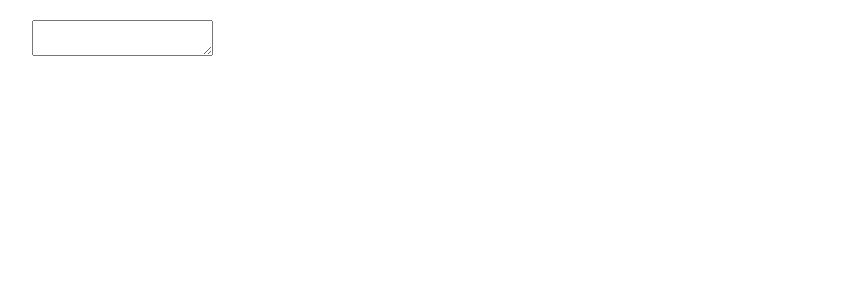
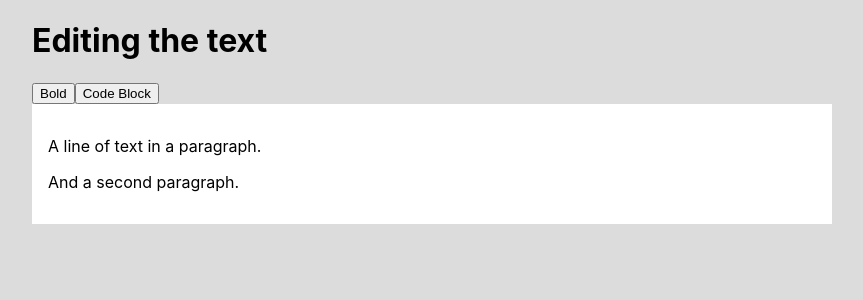
Before and after one commit to wok/slate-test, a React (Create React App) app: page / in a window 1280 px wide. Shown: the top 300 px of the page, without its empty margins (208-1071 px from the left). Built offline with nearby package versions, Linux system fonts and the light colour scheme.

Commit message:
Tutorial complete

```diff
--- a/package.json
+++ b/package.json
@@ -9,7 +9,8 @@
     "react": "^17.0.2",
     "react-dom": "^17.0.2",
     "react-scripts": "5.0.0",
-    "web-vitals": "^2.1.4"
+    "slate": "^0.72.8",
+    "slate-react": "^0.72.8"
   },
   "scripts": {
     "start": "react-scripts start",
--- a/src/App.css
+++ b/src/App.css
@@ -2,3 +2,8 @@
   margin: 20px auto;
   width: 800px;
 }
+
+.editable {
+  background-color: white;
+  padding: 1rem;
+}
--- a/src/App.js
+++ b/src/App.js
@@ -1,13 +1,170 @@
+import React, { useCallback, useState } from 'react'
+import { createEditor, Editor, Text, Transforms } from 'slate'
+import { Slate, Editable, withReact } from 'slate-react'
 import './App.css';
 
+const initalValue = JSON.parse(localStorage.getItem('content')) || [
+  {
+    type: 'paragraph',
+    children: [{ text: 'A line of text in a paragraph.' }],
+  },
+  {
+    type: 'paragraph',
+    children: [{ text: 'And a second paragraph.' }],
+  },
+];
+
+const CustomEditor = {
+  isBoldMarkActive(editor) {
+    const [match] = Editor.nodes(editor, {
+      match: n => n.bold === true,
+      universal: true,
+    })
+
+    return !!match
+  },
+
+  isCodeBlockActive(editor) {
+    const [match] = Editor.nodes(editor, {
+      match: n => n.type === 'code',
+    })
+
+    return !!match
+  },
+
+  toggleBoldMark(editor) {
+    const isActive = CustomEditor.isBoldMarkActive(editor)
+    Transforms.setNodes(
+      editor,
+      { bold: isActive ? null : true },
+      { match: n => Text.isText(n), split: true }
+    )
+  },
+
+  toggleCodeBlock(editor) {
+    const isActive = CustomEditor.isCodeBlockActive(editor)
+    Transforms.setNodes(
+      editor,
+      { type: isActive ? null : 'code' },
+      { match: n => Editor.isBlock(editor, n) }
+    )
+  },
+}
+
+
 function App() {
+  const [editor] = useState(() => withReact(createEditor()));
+  const [value, setValue] = useState(initalValue);
+  console.log(JSON.stringify(value));
+
+  const handleKeyDown = (event) => {
+    if (!event.ctrlKey) {
+      return;
+    }
+
+    switch (event.key) {
+      case 'c': {
+        event.preventDefault()
+        CustomEditor.toggleCodeBlock(editor);
+        break;
+      }
+
+      case 'b': {
+        event.preventDefault();
+        CustomEditor.toggleBoldMark(editor);
+        break;
+      }
+
+      default:
+        break;
+    }
+  };
+
+  const renderElement = useCallback(props => {
+    switch (props.element.type) {
+      case 'code':
+        return <CodeElement {...props} />
+      default:
+        return <DefaultElement {...props} />
+    }
+  }, [])
+
+  const renderLeaf = useCallback(props => {
+    return <Leaf {...props} />
+  }, []);
+
+  const handleChange = useCallback(newValue => {
+    setValue(newValue);
+    const isAstChange = editor.operations.some(
+      op => 'set_selection' !== op.type
+    )
+    if (isAstChange) {
+      // Save the value to Local Storage.
+      const content = JSON.stringify(newValue)
+      localStorage.setItem('content', content)
+    }
+  }, [editor]);
+
   return (
     <div className="container">
-      <textarea>
-
-      </textarea>
+      <h1>Editing the text</h1>
+      <Slate
+        editor={editor}
+        value={value}
+        onChange={handleChange}
+      >
+        <div>
+          <button
+            onMouseDown={event => {
+              event.preventDefault()
+              CustomEditor.toggleBoldMark(editor)
+            }}
+          >
+            Bold
+          </button>
+          <button
+            onMouseDown={event => {
+              event.preventDefault()
+              CustomEditor.toggleCodeBlock(editor)
+            }}
+          >
+            Code Block
+          </button>
+        </div>
+        <Editable
+          renderElement={renderElement}
+          renderLeaf={renderLeaf}
+          spellCheck={false}
+          onKeyDown={handleKeyDown}
+          className="editable"
+        />
+      </Slate>
    </div>
   );
 }
 
+const CodeElement = props => {
+  return (
+    <pre {...props.attributes}>
+      <code>{props.children}</code>
+    </pre>
+  )
+}
+
+const DefaultElement = props => {
+  return <p {...props.attributes}>{props.children}</p>
+}
+
+// Define a React component to render leaves with bold text.
+const Leaf = props => {
+  return (
+    <span
+      {...props.attributes}
+      style={{ fontWeight: props.leaf.bold ? 'bold' : 'normal' }}
+    >
+      {props.children}
+    </span>
+  )
+}
+
 export default App;
--- a/src/index.css
+++ b/src/index.css
@@ -5,6 +5,7 @@ body {
     sans-serif;
   -webkit-font-smoothing: antialiased;
   -moz-osx-font-smoothing: grayscale;
+  background-color: gainsboro;
 }
 
 code {
```
Also changed, not shown: 1 other file (tests, documents, lock files or other folders).
